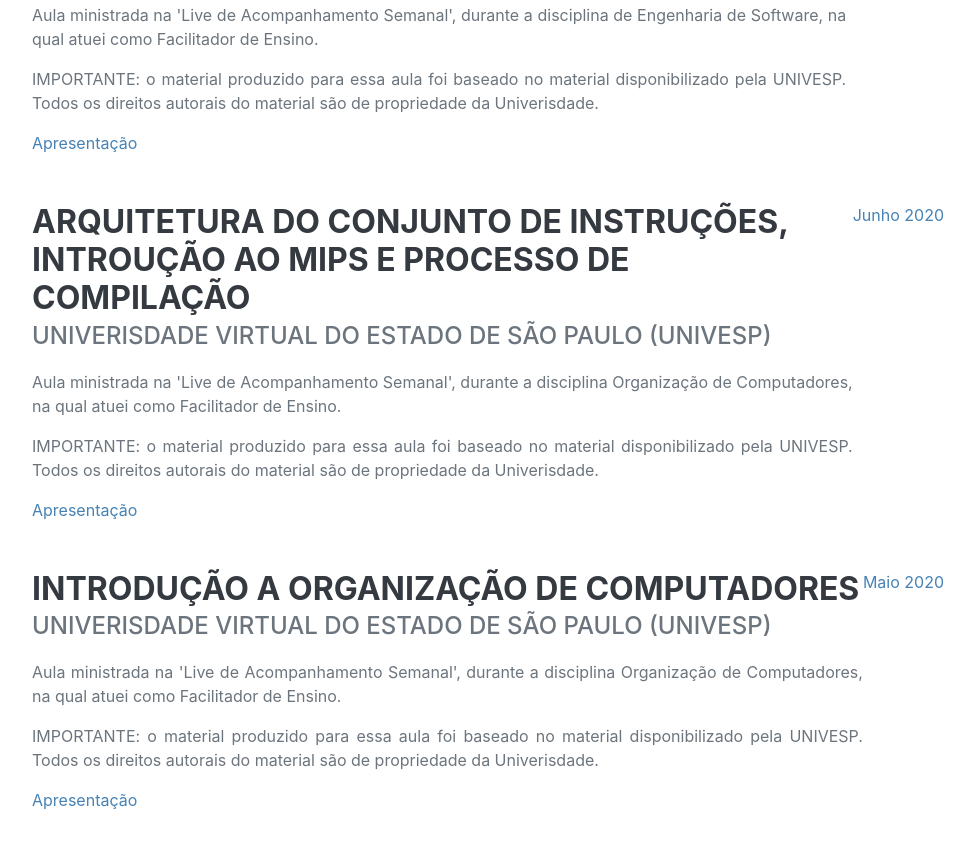
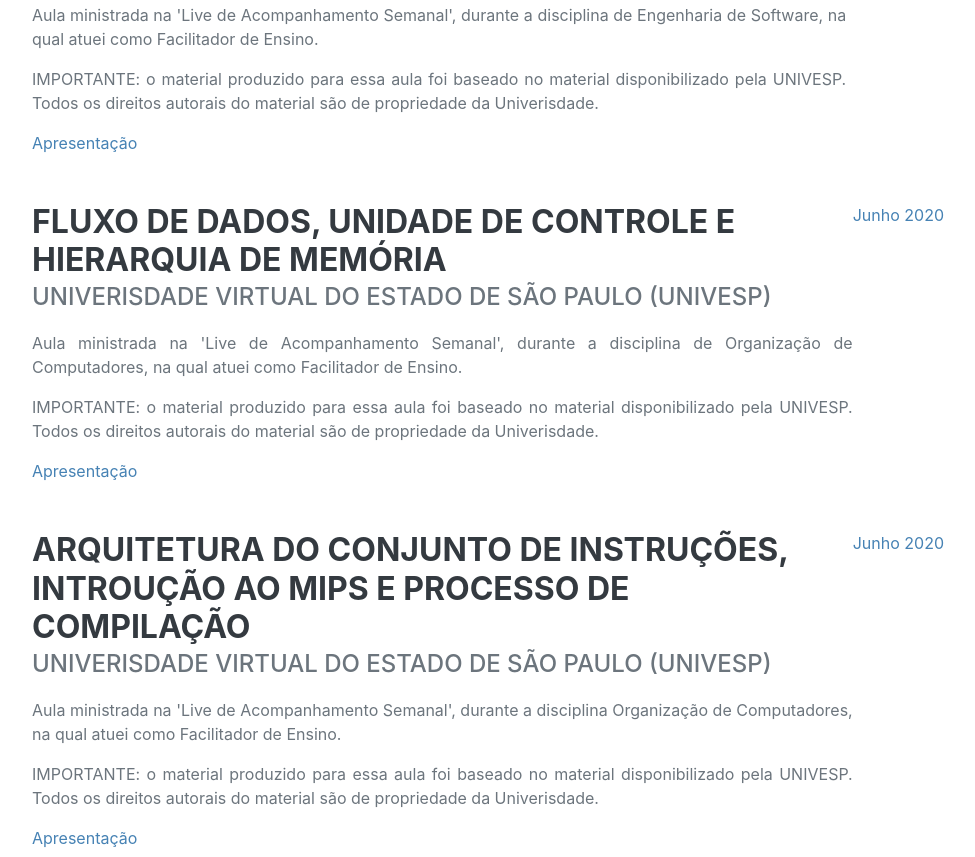
Before and after one commit to biazottoj/biazottoj.github.io, a website: page index.html in a window 1280 px wide. Shown: the part 7431-8288 px from the top of the page, without its empty margins (288-1263 px from the left). Drawn offline with nearby package versions, Linux system fonts and the light colour scheme; some icons are missing; a web font is replaced by a local one.

Commit message:
Adicionada a Live 3 de OC

```diff
--- a/index.html
+++ b/index.html
@@ -449,6 +449,28 @@
 
                     <div class="d-flex flex-column flex-md-row justify-content-between mb-5">
                         <div class="flex-grow-1">
+                            <h3 class="mb-0">Fluxo de Dados, Unidade de Controle e Hierarquia de Memória</h3>
+                            <div class="subheading mb-3">Univerisdade Virtual do Estado de São Paulo (UNIVESP)</div>
+                            <div>
+                                <p>
+                                    Aula ministrada na 'Live de Acompanhamento Semanal', durante a disciplina de Organização de Computadores,
+                                    na qual atuei como Facilitador de Ensino.
+                                </p>
+                                <p>
+                                    IMPORTANTE: o material produzido para essa aula foi baseado no material disponibilizado pela UNIVESP.
+                                    Todos os direitos autorais do material são de propriedade da Univerisdade.
+                                </p>
+                                <a href="https://drive.google.com/file/d/1qCweG3W9ZQRt_g2ZJhBxiPp7G0aiyQTE/view?usp=sharing"
+                                    target="_BLANK">
+                                    Apresentação
+                                </a>
+                            </div>
+                        </div>
+                        <div class="flex-shrink-0"><span class="text-primary">Junho 2020</span></div>
+                    </div>
+
+                    <div class="d-flex flex-column flex-md-row justify-content-between mb-5">
+                        <div class="flex-grow-1">
                             <h3 class="mb-0">Arquitetura do Conjunto de Instruções, Introução ao MIPS e Processo de Compilação</h3>
                             <div class="subheading mb-3">Univerisdade Virtual do Estado de São Paulo (UNIVESP)</div>
                             <div>
```
